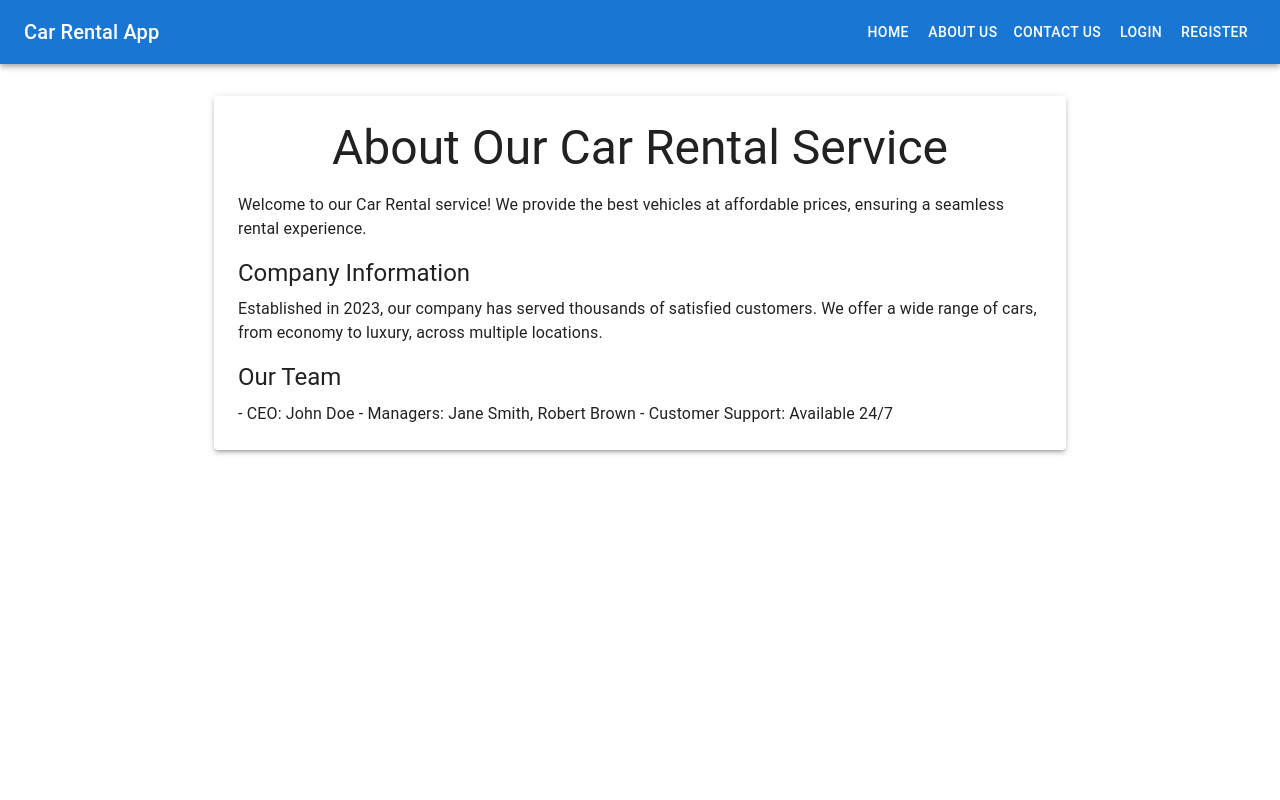
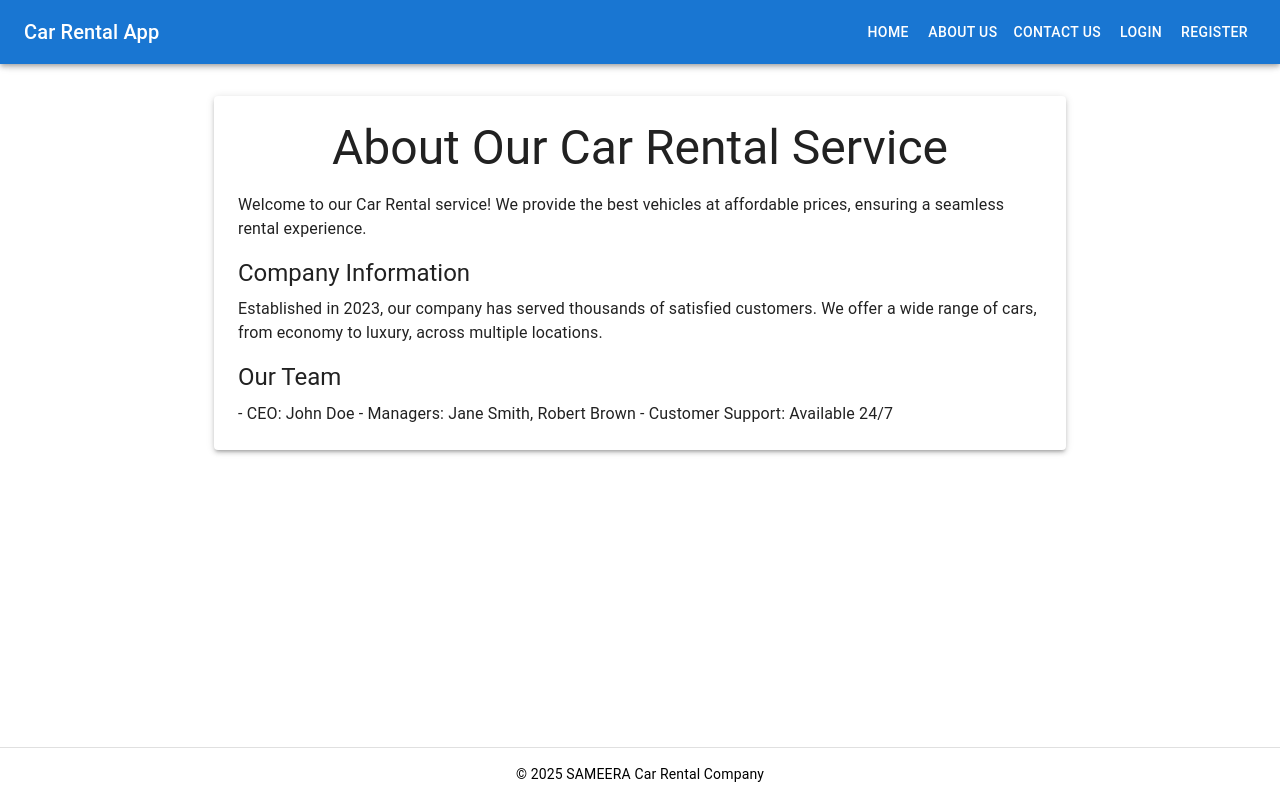
Before and after one commit to sameera474/Car-Rental-App---update-3, a React (Vite) app in the folder client/: page /about in a window 1280 px wide. Built offline with nearby package versions, Linux system fonts and the light colour scheme.

Commit message:
Nav Bar Fixed

```diff
--- a/client/src/components/Footer.jsx
+++ b/client/src/components/Footer.jsx
@@ -1,3 +1,4 @@
+// File: client/src/components/Footer.jsx
 import React from "react";
 import { Box, Typography, useTheme } from "@mui/material";
 
@@ -6,15 +7,16 @@ const Footer = () => {
 
   return (
     <Box
+      component="footer"
       sx={{
         textAlign: "center",
-        padding: 2,
-        bgcolor: theme.palette.background.default,
+        py: 2,
+        bgcolor: theme.palette.background.paper,
         borderTop: `1px solid ${theme.palette.divider}`,
       }}
     >
       <Typography variant="body2">
-        © {new Date().getFullYear()} Car Rental Company
+        © {new Date().getFullYear()} SAMEERA Car Rental Company
       </Typography>
     </Box>
   );
--- a/client/src/components/Navbar.jsx
+++ b/client/src/components/Navbar.jsx
@@ -209,7 +209,7 @@ const NavBar = () => {
 
   return (
     <>
-      <AppBar position="static">
+      <AppBar position="fixed">
         <Toolbar>
           <IconButton
             edge="start"
--- a/client/src/layouts/MainLayout.jsx
+++ b/client/src/layouts/MainLayout.jsx
@@ -1,8 +1,27 @@
+// File: client/src/layouts/MainLayout.jsx
 import React from "react";
-import { Container } from "@mui/material";
+import { Box, Container, Toolbar } from "@mui/material";
+import Footer from "../components/Footer";
 
 const MainLayout = ({ children }) => {
-  return <Container sx={{ minHeight: "80vh", mt: 4 }}>{children}</Container>;
+  return (
+    <Box
+      sx={{
+        display: "flex",
+        flexDirection: "column",
+        minHeight: "100vh",
+      }}
+    >
+      {/* this Toolbar component has the exact height of your AppBar */}
+      <Toolbar />
+
+      <Container component="main" sx={{ flexGrow: 1, py: 4 }}>
+        {children}
+      </Container>
+
+      <Footer />
+    </Box>
+  );
 };
 
 export default MainLayout;
```
